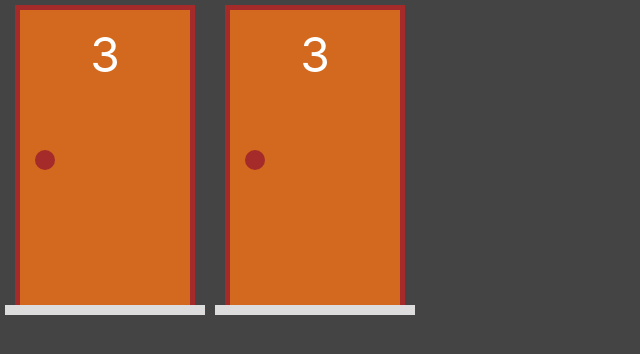
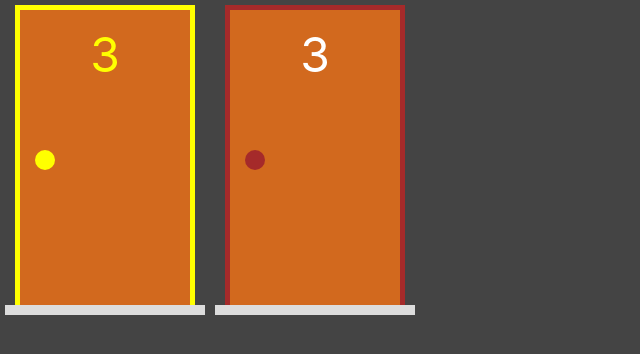
Before and after one commit to RamiresMatias/Monty-Hall-Next, a Next.js app: page / in a window 1280 px wide. Shown: the top 354 px of the page, without its empty margins (0-640 px from the left). Built offline with nearby package versions, Linux system fonts and the light colour scheme.

Commit message:
Add Models

```diff
--- a/components/Porta.jsx
+++ b/components/Porta.jsx
@@ -1,9 +1,12 @@
 import styles from "../styles/Porta.module.css"
 
 export default function Porta(props){
+
+    const selecionada = props.selecionada ? styles.selecionada : ''
+
     return (
         <div className={styles.area}>
-            <div className={styles.estrutura}>
+            <div className={`${styles.estrutura} ${selecionada}`}>
                 <div className={styles.porta}>
                     <div className={styles.numero}>3</div>
                     <div className={styles.macaneta}></div>
--- a/pages/index.jsx
+++ b/pages/index.jsx
@@ -5,8 +5,8 @@
 export default function Home() {
   return (
     <div style={{display: 'flex'}}>
-      <Porta />
-      <Porta />
+      <Porta selecionada/>
+      <Porta/>
     </div>
   )
 }
--- a/styles/Porta.module.css
+++ b/styles/Porta.module.css
@@ -47,3 +47,17 @@
     border-radius: 10px;
     background-color: brown;
 }
+
+.selecionada {
+    border-left: 5px solid yellow;
+    border-top: 5px solid yellow;
+    border-right: 5px solid yellow;
+}
+
+.selecionada .numero{
+    color: yellow;
+}
+
+.selecionada .macaneta{
+    background-color: yellow;
+}
```
Also changed, not shown: model/porta.js (added, +45 -0 lines).
